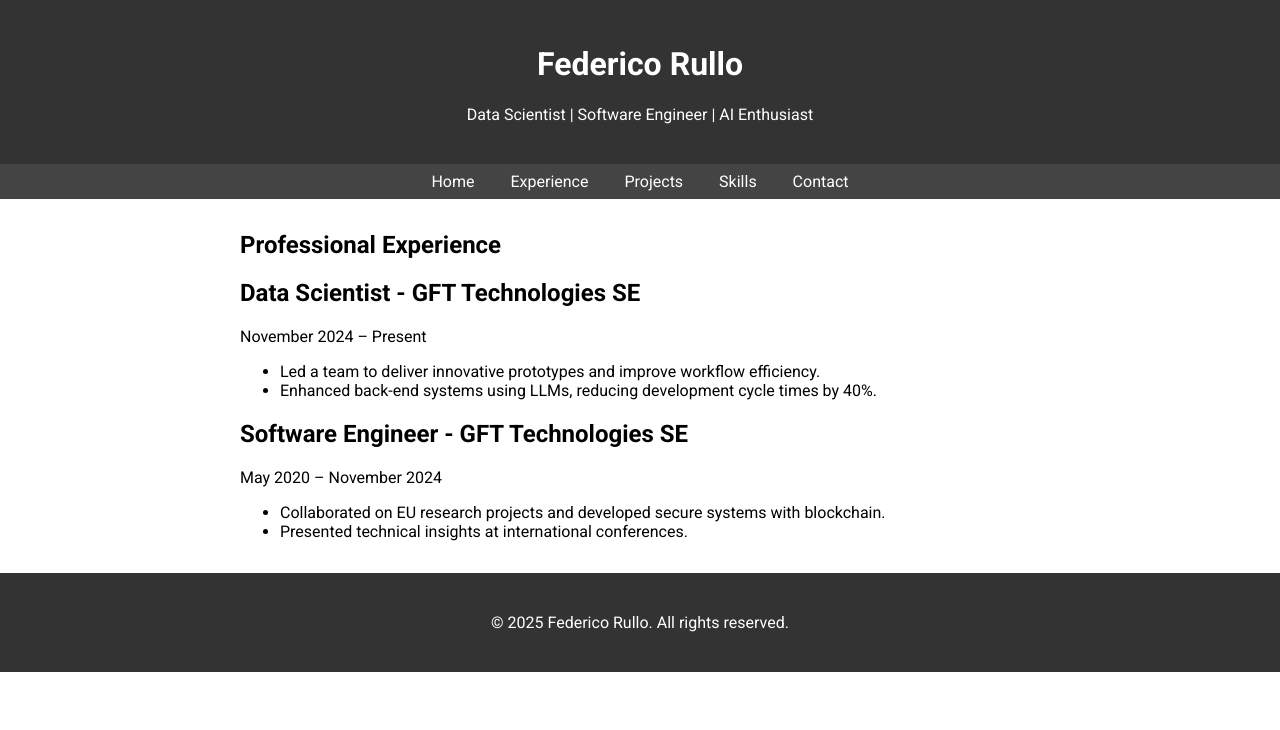
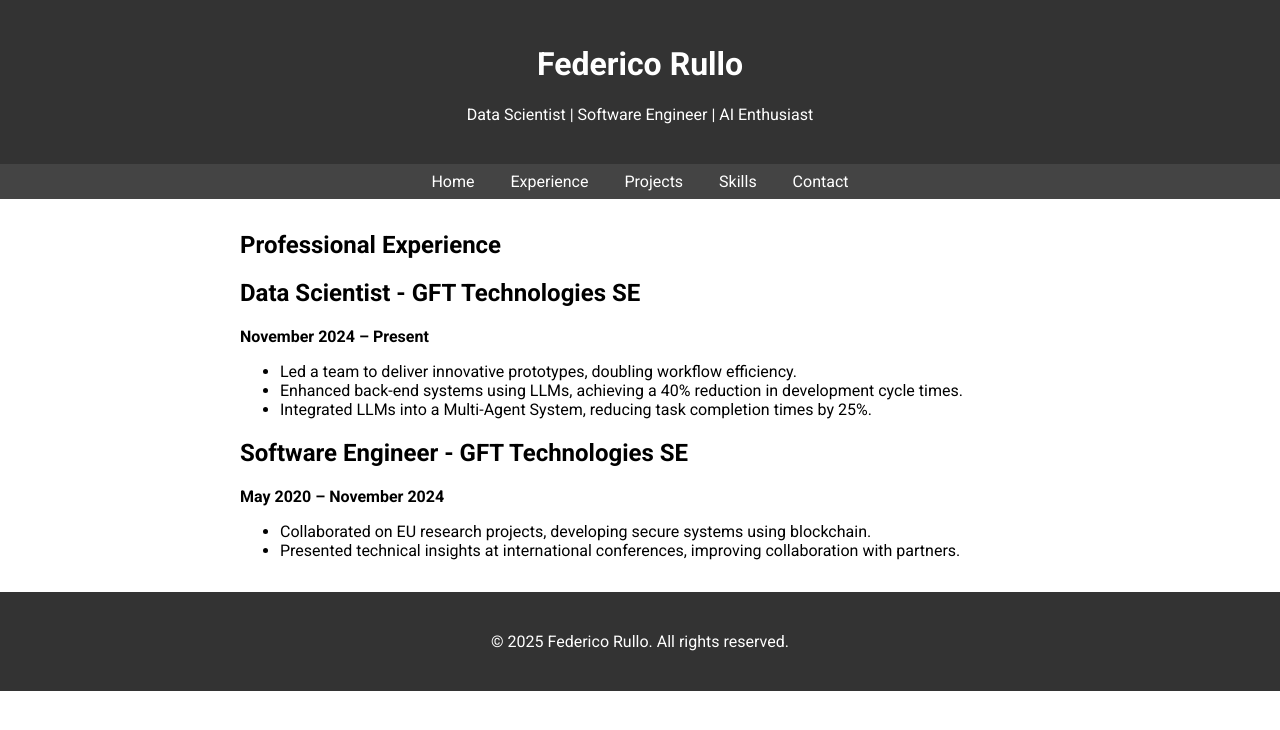
Before and after one commit to rullo16/rullo16.github.io, a Jekyll site: the page built from experience.md, in a window 1280 px wide. Shown: the top 730 px of the page. Built offline with Jekyll 4.4.1, drawn with Linux system fonts in a browser that asks for light colours.

Commit message:
improvement

```diff
--- a/_config.yml
+++ b/_config.yml
@@ -1,12 +1,12 @@
 title: Federico Rullo Portfolio
 email: rullofederico16@gmail.com
-description: >
-  A personal portfolio showcasing my professional experience, projects, and skills.
-author: Federico Rullo
-baseurl: "" # Base URL for GitHub Pages deployment
-url: "https://rullo16.github.io"
+description: Data Scientist, Software Engineer, and AI Enthusiast.
+baseurl: "" # For GitHub Pages
+url: "https://federico-rullo.github.io" # Update with your GitHub Pages URL
 theme: minima
 markdown: kramdown
+permalink: pretty
+paginate: 5
 plugins:
   - jekyll-sitemap
   - jekyll-seo-tag
--- a/experience.md
+++ b/experience.md
@@ -6,15 +6,16 @@ title: Experience
 <h1>Professional Experience</h1>
 
 <h2>Data Scientist - GFT Technologies SE</h2>
-<p>November 2024 – Present</p>
+<p><strong>November 2024 – Present</strong></p>
 <ul>
-    <li>Led a team to deliver innovative prototypes and improve workflow efficiency.</li>
-    <li>Enhanced back-end systems using LLMs, reducing development cycle times by 40%.</li>
+    <li>Led a team to deliver innovative prototypes, doubling workflow efficiency.</li>
+    <li>Enhanced back-end systems using LLMs, achieving a 40% reduction in development cycle times.</li>
+    <li>Integrated LLMs into a Multi-Agent System, reducing task completion times by 25%.</li>
 </ul>
 
 <h2>Software Engineer - GFT Technologies SE</h2>
-<p>May 2020 – November 2024</p>
+<p><strong>May 2020 – November 2024</strong></p>
 <ul>
-    <li>Collaborated on EU research projects and developed secure systems with blockchain.</li>
-    <li>Presented technical insights at international conferences.</li>
+    <li>Collaborated on EU research projects, developing secure systems using blockchain.</li>
+    <li>Presented technical insights at international conferences, improving collaboration with partners.</li>
 </ul>
--- a/index.html
+++ b/index.html
@@ -12,6 +12,7 @@ title: Home
     <a href="/experience/">Experience</a>
     <a href="/projects/">Projects</a>
     <a href="/skills/">Skills</a>
+    <a href="/education/">Education</a>
     <a href="/contact/">Contact</a>
 </nav>
 
```
Also changed, not shown: education.md (added, +24 -0 lines), projects.md (+6 -3 lines), skills.md (+3 -2 lines), contact.md (line endings or trailing spaces).
